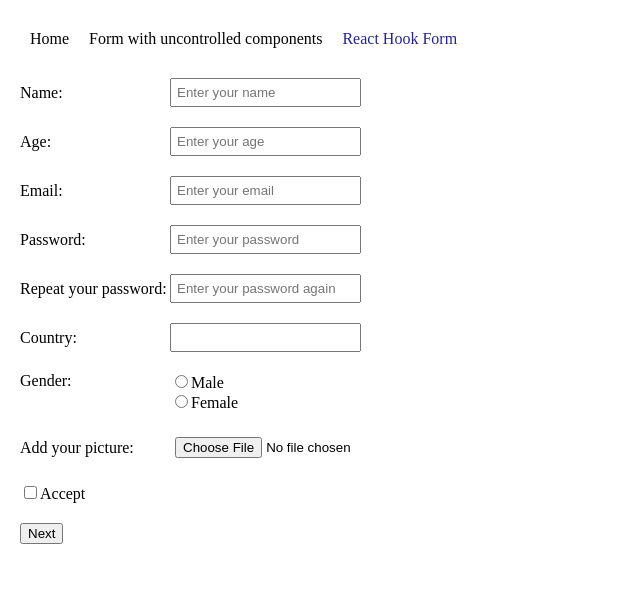
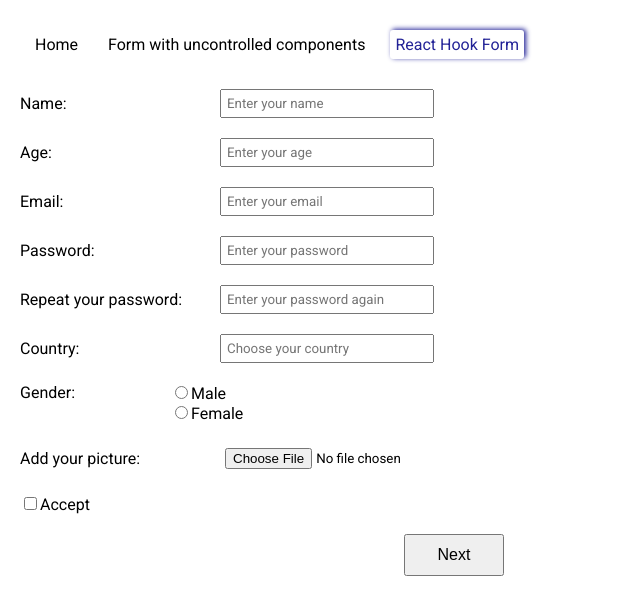
Before and after one commit to alenzija/rs-school-react, a React (Vite) app: page /react-hook-form in a window 1280 px wide. Shown: the top 614 px of the page, without its empty margins (0-640 px from the left). Built offline with nearby package versions, Linux system fonts and the light colour scheme.

Commit message:
refactor: add some styles

```diff
--- a/index.html
+++ b/index.html
@@ -3,6 +3,9 @@
   <head>
     <meta charset="UTF-8" />
     <!-- <link rel="icon" type="image/svg+xml" href="/vite.svg" /> -->
+    <link rel="preconnect" href="https://fonts.googleapis.com">
+<link rel="preconnect" href="https://fonts.gstatic.com" crossorigin>
+<link href="https://fonts.googleapis.com/css2?family=Roboto&display=swap" rel="stylesheet">
     <meta name="viewport" content="width=device-width, initial-scale=1.0" />
     <title>Forms</title>
   </head>
--- a/src/app/index.tsx
+++ b/src/app/index.tsx
@@ -86,7 +86,13 @@
         {currentData.firstPassword}
       </div>
       {currentData.imageBase64 && (
-        <div>
+        <div
+          className={`data__item ${
+            previousData && currentData.imageBase64 !== previousData.imageBase64
+              ? 'active'
+              : ''
+          }`}
+        >
           Your picture: <img width="200px" src={currentData.imageBase64} />
         </div>
       )}
--- a/src/components/forms/autocomplete-input/index.tsx
+++ b/src/components/forms/autocomplete-input/index.tsx
@@ -5,11 +5,10 @@
   UseFormWatch,
 } from 'react-hook-form/dist/types';
 import { IFormData } from '../../../types';
-import { useDispatch, useSelector } from 'react-redux';
+import { useDispatch } from 'react-redux';
 import { filterCountries } from '../../../store/countries-slice';
 
 import './autocomplete-input.scss';
-import { RootState } from '../../../store/store';
 
 type AutocompliteInputProps = {
   id: keyof IFormData;
@@ -33,15 +32,23 @@
   const [visibilityMenu, setVisibilityMenu] = useState(false);
 
   const dispatch = useDispatch();
-  const countries = useSelector((state: RootState) => state.countries.values);
+  // const countries = useSelector((state: RootState) => state.countries.values);
 
   const textField = register(id);
 
+  // useEffect(() => {
+  //   if (countries.length === 1 && watch(id) === countries[0]) {
+  //     hideMenu();
+  //   }
+  // }, [id, watch, countries]);
+
   useEffect(() => {
-    if (countries.length === 1 && watch(id) === countries[0]) {
-      hideMenu();
-    }
-  }, [id, watch, countries]);
+    document.addEventListener('keyup', (e) => {
+      if (e.code === 'Enter') {
+        hideMenu();
+      }
+    });
+  }, []);
 
   const showMenu = () => {
     setVisibilityMenu(true);
@@ -64,6 +71,7 @@
           }}
           id={id}
           type="text"
+          placeholder="Choose your country"
         />
         <div
           className="menu"
--- a/src/components/forms/form.scss
+++ b/src/components/forms/form.scss
@@ -1,8 +1,12 @@
 .form {
-  width: 50%;
+  width: 70%;
 
   button {
-    margin-top: 20px;
+    display: block;
+    width: 100px;
+    margin: 20px auto;
+    padding: 10px;
+    font-size: inherit;
   }
 }
 
@@ -13,12 +17,15 @@
 
   label {
     display: block;
-    width: 150px;
+    width: 200px;
+    cursor: pointer;
   }
 
   input {
     display: block;
+    width: 200px;
     padding: 5px;
+    font-family: inherit;
   }
 }
 
@@ -29,10 +36,18 @@
   &__title {
     width: 150px;
   }
+
+  label {
+    cursor: pointer;
+  }
 }
 
 .checkbox {
   margin-top: 20px;
+
+  label {
+    cursor: pointer;
+  }
 }
 
 .error {
--- a/src/components/forms/react-hook-form.tsx
+++ b/src/components/forms/react-hook-form.tsx
@@ -3,7 +3,7 @@
 import { useDispatch, useSelector } from 'react-redux';
 import { yupResolver } from '@hookform/resolvers/yup';
 import { schema } from './schema';
-import { addData } from '../../store/data-form-slice';
+import { addData, updateData } from '../../store/data-form-slice';
 
 import { IFormData } from '../../types';
 import { RootState } from '../../store/store';
@@ -11,6 +11,7 @@
 import './form.scss';
 import { AutocompliteInput } from './autocomplete-input';
 import { convertBase64 } from '../../utils';
+import { useEffect } from 'react';
 
 export const ReactHookForm = () => {
   const formData = useSelector(
@@ -33,14 +34,20 @@
 
   const onSubmit: SubmitHandler<IFormData> = async (data) => {
     const images = data.image;
-    const imageBase64 =
-      images && images.length > 0 ? await convertBase64(images[0]) : undefined;
-    data.imageBase64 = imageBase64;
-    data.imageName = images && images.length > 0 ? images[0].name : undefined;
+    data.imageBase64 =
+      images && images.length > 0
+        ? await convertBase64(images[0])
+        : data.imageBase64;
+    data.imageName =
+      images && images.length > 0 ? images[0].name : data.imageName;
     data.image = undefined;
     dispatch(addData(data));
     navigate('/');
   };
+
+  useEffect(() => {
+    dispatch(updateData());
+  }, [dispatch]);
 
   return (
     <form className="form" onSubmit={handleSubmit(onSubmit)}>
@@ -142,10 +149,7 @@
         />
       </div>
       {formData?.imageName && (
-        <div>
-          <span>Your picture: </span>
-          {formData?.imageName}
-        </div>
+        <div className="text-field">Your picture: {formData?.imageName}</div>
       )}
       <div className="checkbox">
         <input type="checkbox" id="accept" {...register('accept')} />
--- a/src/components/layout/layout.scss
+++ b/src/components/layout/layout.scss
@@ -12,6 +12,8 @@
     margin: 10px;
 
     a {
+      display: block;
+      padding: 5px;
       color: #000000;
 
       &:hover {
@@ -20,6 +22,8 @@
 
       &.active {
         color: #232397;
+        border-radius: 3px;
+        box-shadow: 2px -1px 5px;
       }
     }
   }
--- a/src/index.css
+++ b/src/index.css
@@ -1,3 +1,7 @@
+html {
+  font-family: 'Roboto', sans-serif;
+}
+
 a {
   font-weight: 500;
   color: #646cff;
--- a/src/store/data-form-slice.ts
+++ b/src/store/data-form-slice.ts
@@ -14,9 +14,12 @@
       state.previousData = state.currentData;
       state.currentData = action.payload;
     },
+    updateData(state) {
+      state.previousData = state.currentData;
+    }
   },
 });
 
-export const { addData } = dataFormSlice.actions;
+export const { addData, updateData } = dataFormSlice.actions;
 
 export const dataFormReducer = dataFormSlice.reducer;
```
